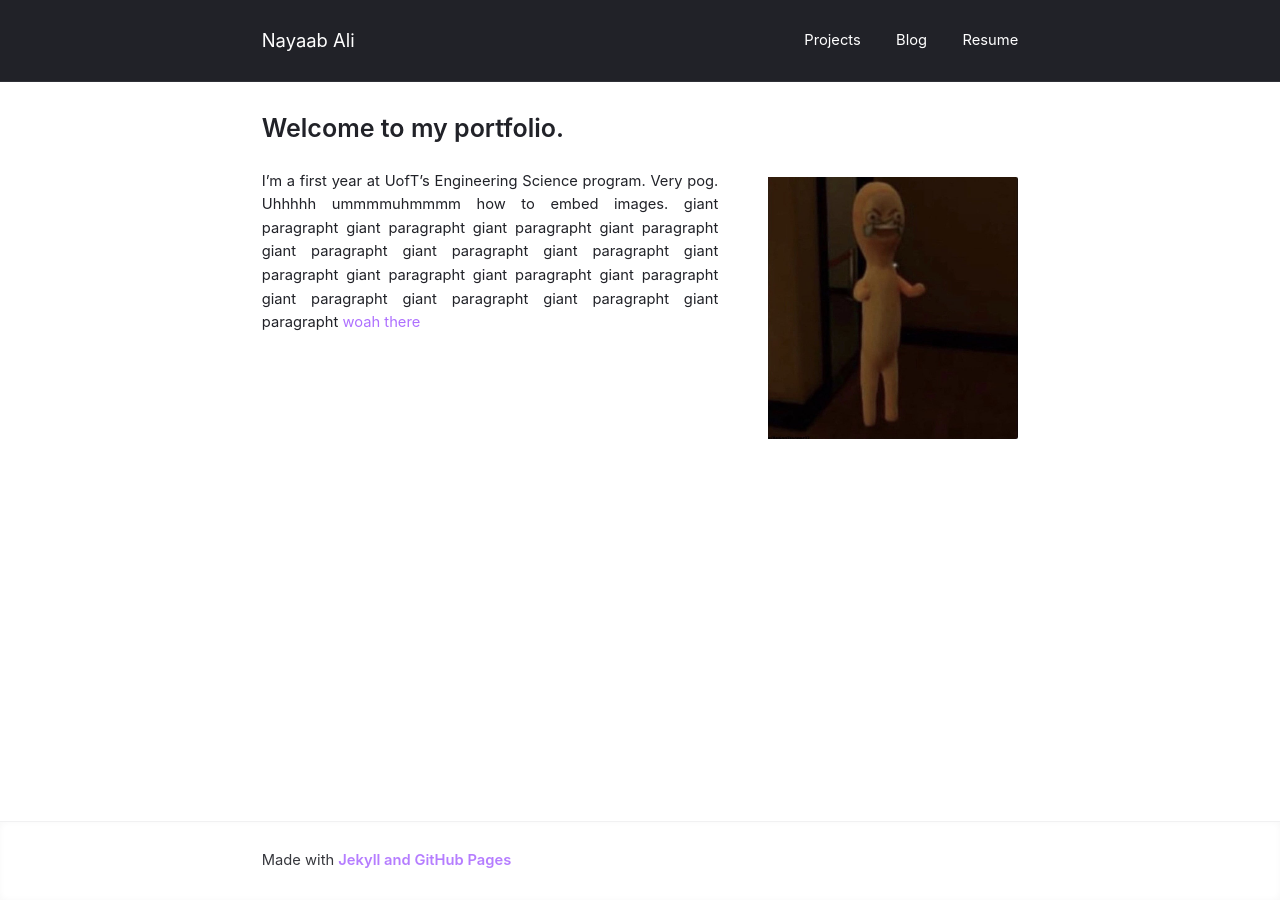
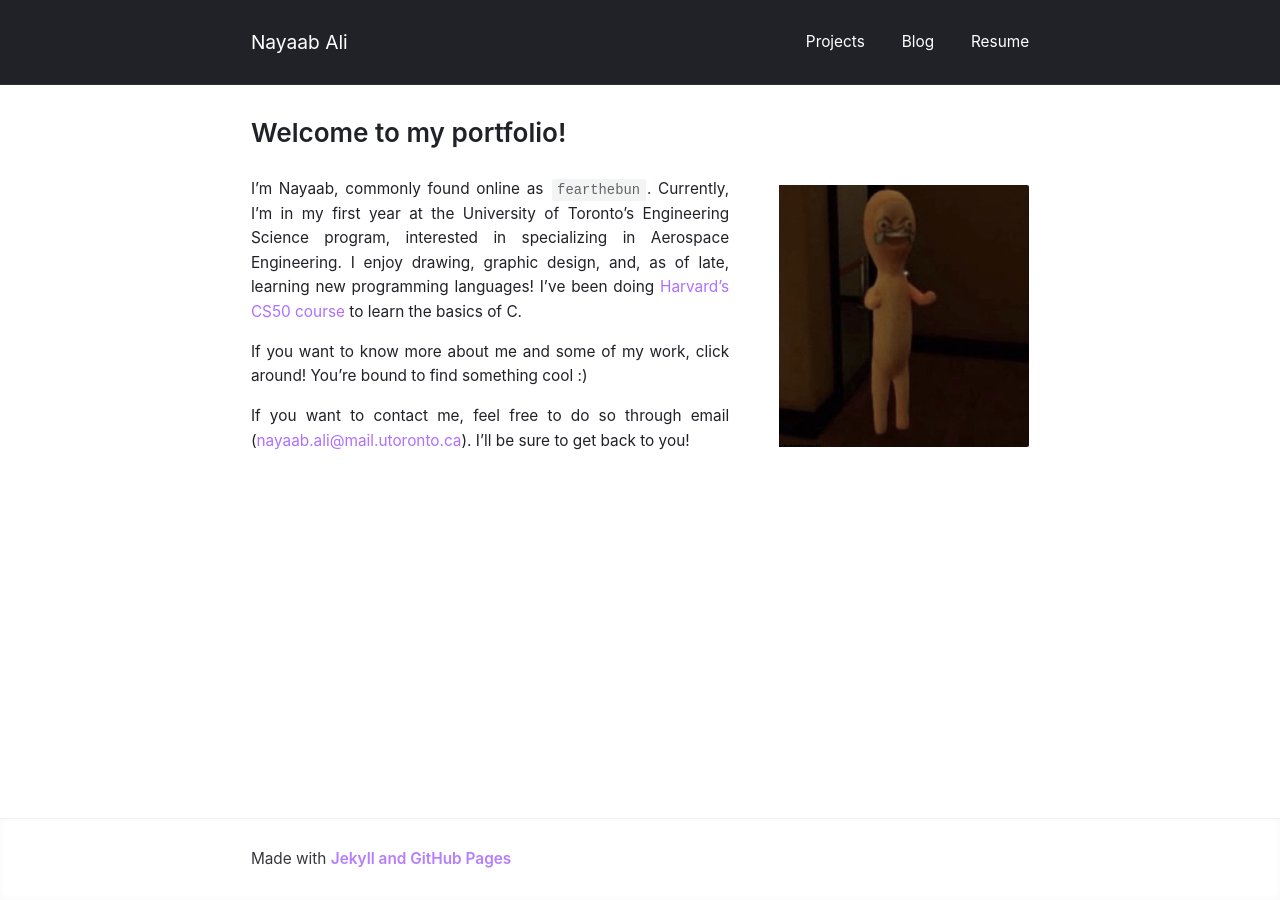
Before and after one commit to fearthebun/fearthebun.github.io, a Jekyll site: the page built from index.md, in a window 1280 px wide. Built offline with Jekyll 4.4.1, drawn with Linux system fonts in a browser that asks for light colours.

```diff
--- a/Gemfile
+++ b/Gemfile
@@ -3,4 +3,5 @@ gem "github-pages"
 
 group :jekyll_plugins do
   gem "jekyll-feed", "~> 0.12"
+  gem 'jekyll-paginate'
 end
--- a/_config.yml
+++ b/_config.yml
@@ -24,7 +24,7 @@ navigation:                # accepts {file, title, url, icon, sidebaricon}
 
 
 external:                  # shows a footer with social links - for available icons see fontawesome.com/icons
-  - {title: Mail, icon: envelope, url: "mailto:nayaab.ali780@gmail.com"}
+  - {title: Mail, icon: envelope, url: "mailto:nayaab.ali@mail.utoronto.ca"}
   - {title: Github, icon: github, url: "https://github.com/fearthebun"}
   - {title: LinkedIn, icon: linkedin, url: "https://linkedin.com/in/nayaab-ali"}
 
@@ -32,5 +32,9 @@ comments:
 #  disqus_shortname: ""    # see https://disqus.com/
 #  isso_domain: ""         # see https://posativ.org/isso/
 
+paginate: 3
+paginate_path: "/blog/page:num/"
+
 plugins:
  - jekyll-feed
+ - jekyll-paginate
--- a/_sass/index.sass
+++ b/_sass/index.sass
@@ -1,6 +1,8 @@
-$font-size: calc(0.8rem + 0.15vw) !default
+@import url('https://fonts.googleapis.com/css2?family=Mulish:wght@300&display=swap')
+
+$font-size: calc(0.8rem + 0.20vw) !default
 $font-weight: 400 !default
-$font-family: -apple-system, "Helvetica Neue", "Segoe UI", "Roboto", sans-serif !default
+$font-family: -apple-system, Mulish, sans-serif !default
 $heading-weight: 600 !default
 $line-height: 1.6 !default
 $link-color: #68f !default
--- a/blog.html
+++ b/blog.html
@@ -1,5 +1,4 @@
 ---
-layout: default
 title: "Blog"
 ---
-{% include blog.html %}
+<include src="blog/index.html"></include>
--- a/index.md
+++ b/index.md
@@ -1,20 +1,27 @@
 ---
 layout: page
-title: "Welcome to my portfolio."
+title: "Welcome to my portfolio!"
 ---
 
-<!-- randoms to do's:
+<!-- to do:
 - fix image layout on mobile
-- change font
+- make pagination not ugly
+- make blog post titles not links
+- make navbar blog still pink when on other page and when on blog posts
 - favicon?
 - maybe fix scrollbar issue
 
-sections:
-- home page (about me)
-- projects
-- blog
+- write about me+add photo
+- entire projects page
+- make+add resume :(
+- get a few blog posts up
 -->
 
 <img style="float: right; padding-left:50px" width="250" src="assets/image0.png">
 
-I'm a first year at UofT's Engineering Science program. Very pog. Uhhhhh ummmmuhmmmm how to embed images. giant paragrapht giant paragrapht giant paragrapht giant paragrapht giant paragrapht giant paragrapht giant paragrapht giant paragrapht giant paragrapht giant paragrapht giant paragrapht giant paragrapht giant paragrapht giant paragrapht giant paragrapht [woah there](https://www.google.com "Google's Homepage")
+
+I'm Nayaab, commonly found online as `fearthebun`. Currently, I'm in my first year at the University of Toronto's Engineering Science program, interested in specializing in Aerospace Engineering. I enjoy drawing, graphic design, and, as of late, learning new programming languages! I've been doing [Harvard's CS50 course](https://cs50.harvard.edu/x/2021/) to learn the basics of C.
+
+If you want to know more about me and some of my work, click around! You're bound to find something cool :)
+
+If you want to contact me, feel free to do so through email ([nayaab.ali@mail.utoronto.ca](mailto:nayaab.ali@mail.utoronto.ca)). I'll be sure to get back to you!
```
Also changed, not shown: _posts/2018-02-02-fear.md (added, +90 -0 lines), blog/index.html (added, +10 -0 lines).
